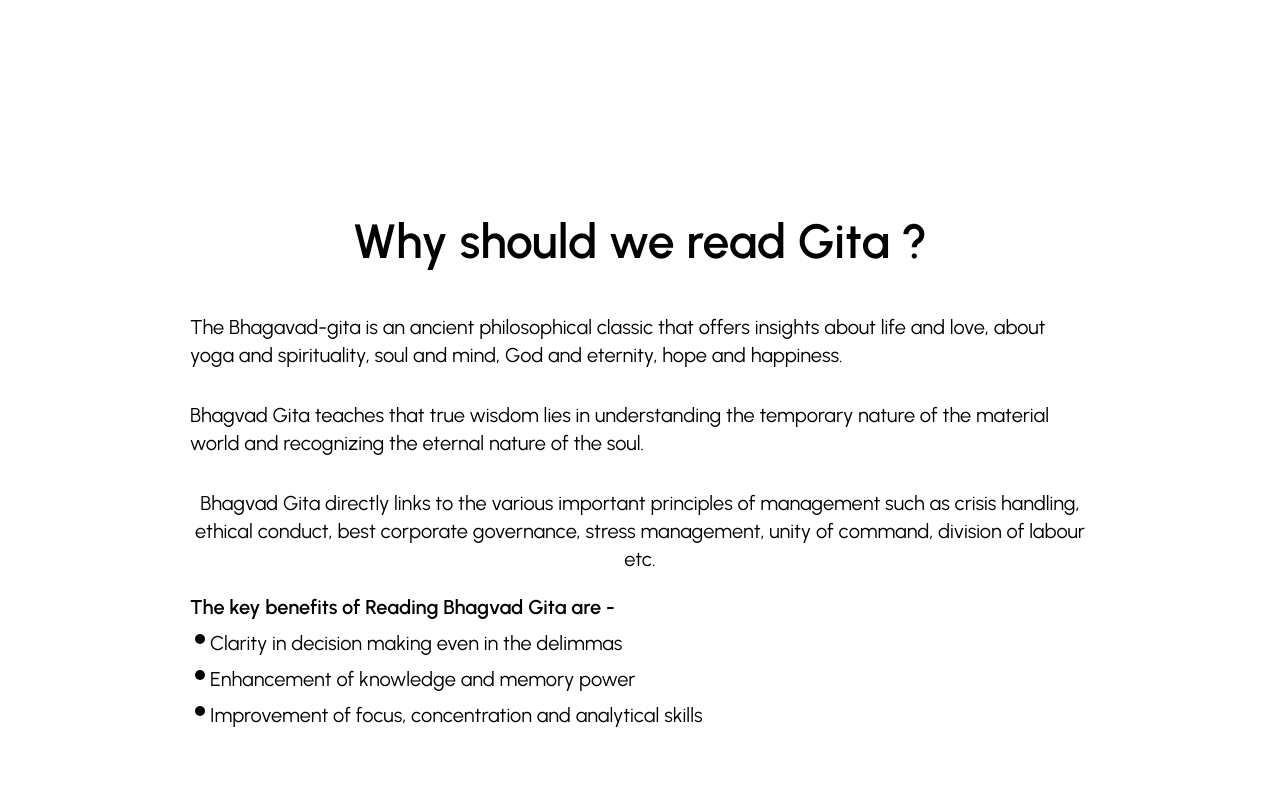
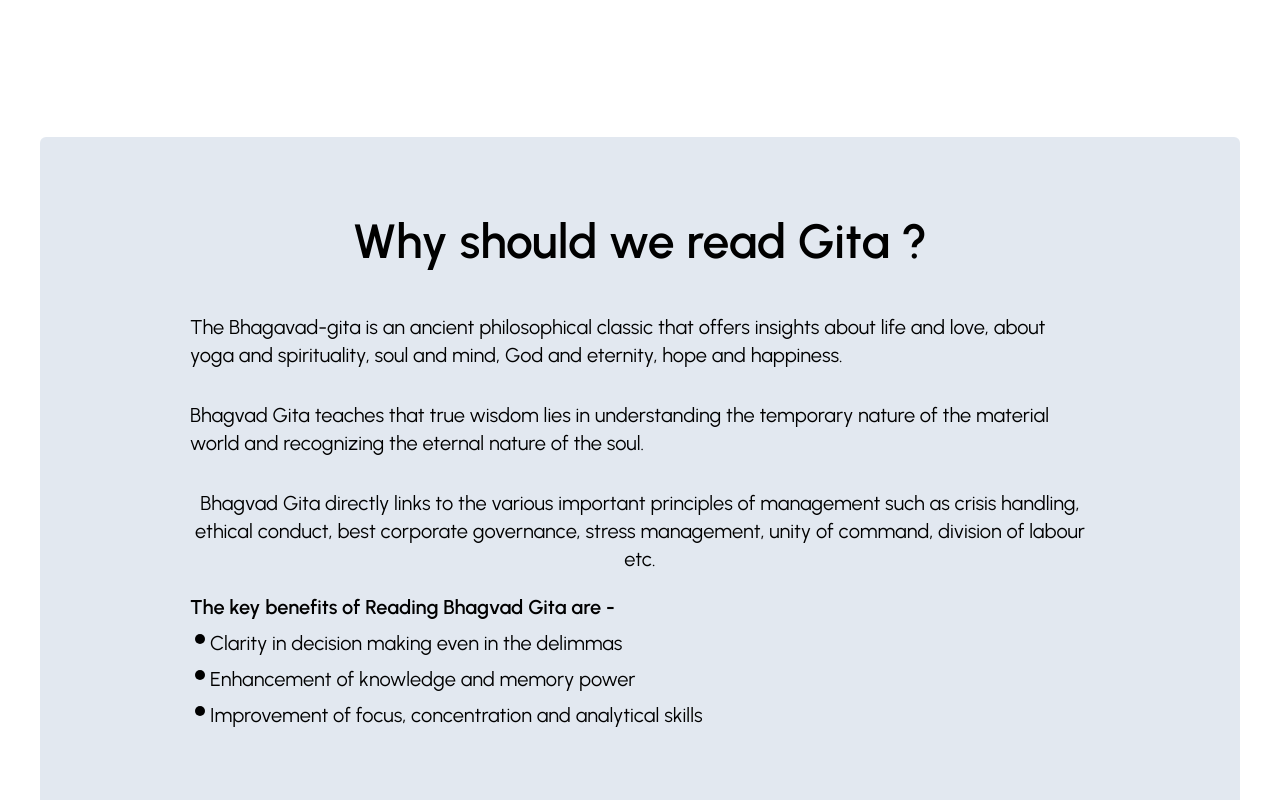
Before and after one commit to VinayakSingh2001/GitaReadersClub, a React (Create React App) app: page / in a window 1280 px wide. Shown: the part 3020-3820 px from the top of the page. Built offline with nearby package versions, Linux system fonts and the light colour scheme; no server answers; the database is empty.

Commit message:
changed hero banner, header menu

```diff
--- a/src/components/Header.js
+++ b/src/components/Header.js
@@ -120,7 +120,7 @@ const Header = () => {
                 // Check if current route is "/"
                 const isHome = location.pathname === "/";
                 // If current route is "/" or link is "Home", render the link
-                if (isHome || link.name === "Home") {
+                if (isHome || link.name === "Home" || link.name === "Notification" || link.name === "Courses") {
                   return (
                     <li
                       className="md:ml-8 md:my-0 my-7 font-semibold font-sans"
--- a/src/pages/About.js
+++ b/src/pages/About.js
@@ -4,9 +4,9 @@ import { GoDotFill } from "react-icons/go";
 
 const About = () => {
   return (
-    <div  className=" font-sans ">
+    <div className=" font-sans ">
       <Wrapper>
-        <div className="py-20  rounded-md  ">
+        <div className="py-20  rounded-md bg-slate-200 ">
           <h1 className="text-3xl md:text-4xl font-semibold lg:text-5xl text-center">
             Why should we read Gita ?
           </h1>
--- a/src/pages/Community.js
+++ b/src/pages/Community.js
@@ -48,7 +48,7 @@ export default function Community() {
     <div className="bg-slate-100 h-screen">
       <div className="max-w-5xl mx-auto py-8   flex flex-col items-center justify-center">
         <h1 className="text-gray-1000 text-3xl font-bold mb-6">
-        Announcement
+          Notifications
         </h1>
 
         {loading ? (
--- a/src/pages/EditCommunity.js
+++ b/src/pages/EditCommunity.js
@@ -2,7 +2,7 @@ import React, { useState, useEffect } from 'react';
 import { app,auth } from '../firebase.config';
 import { getDatabase, ref, get,remove } from 'firebase/database';
 import { useNavigate } from 'react-router-dom';
-import logo from '../assets/logo22@3x-8.png';
+import logo from '../assets/Asset 2@3x-8 copy.png';
 import { toast } from 'react-toastify';
 
 export default function Community() {
```
